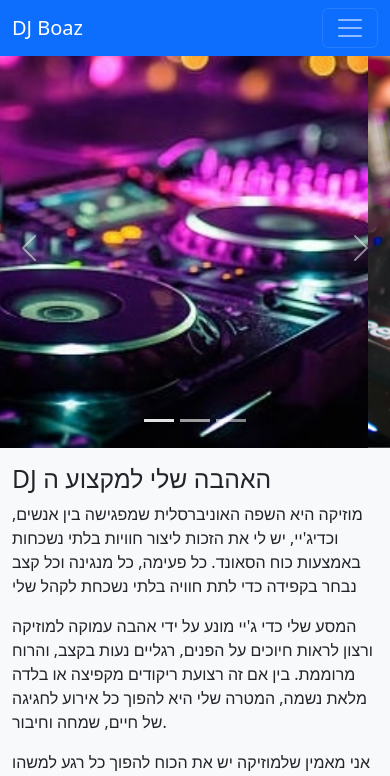
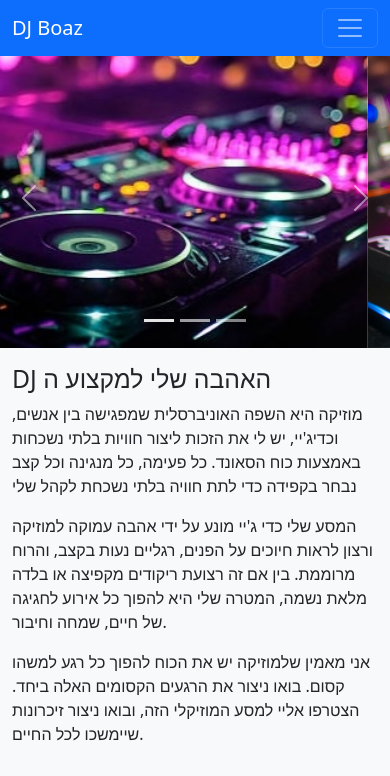
Before and after one commit to BoazBaum/DJ-site, an Angular app: page / in a window 390 px wide. Shown: the top 776 px of the page. Built offline with nearby package versions, Linux system fonts and the light colour scheme; grey boxes are pictures that could not be loaded.

Commit message:
initial commit

```diff
--- a/src/app/home/home.component.css
+++ b/src/app/home/home.component.css
@@ -6,6 +6,6 @@
 
 @media (max-width: 576px) {
     .carousel-image {
-        height: 400px; /* Adjust the height for smaller screens if needed */
+        height: 300px; /* Adjust the height for smaller screens if needed */
     }
 }
```
